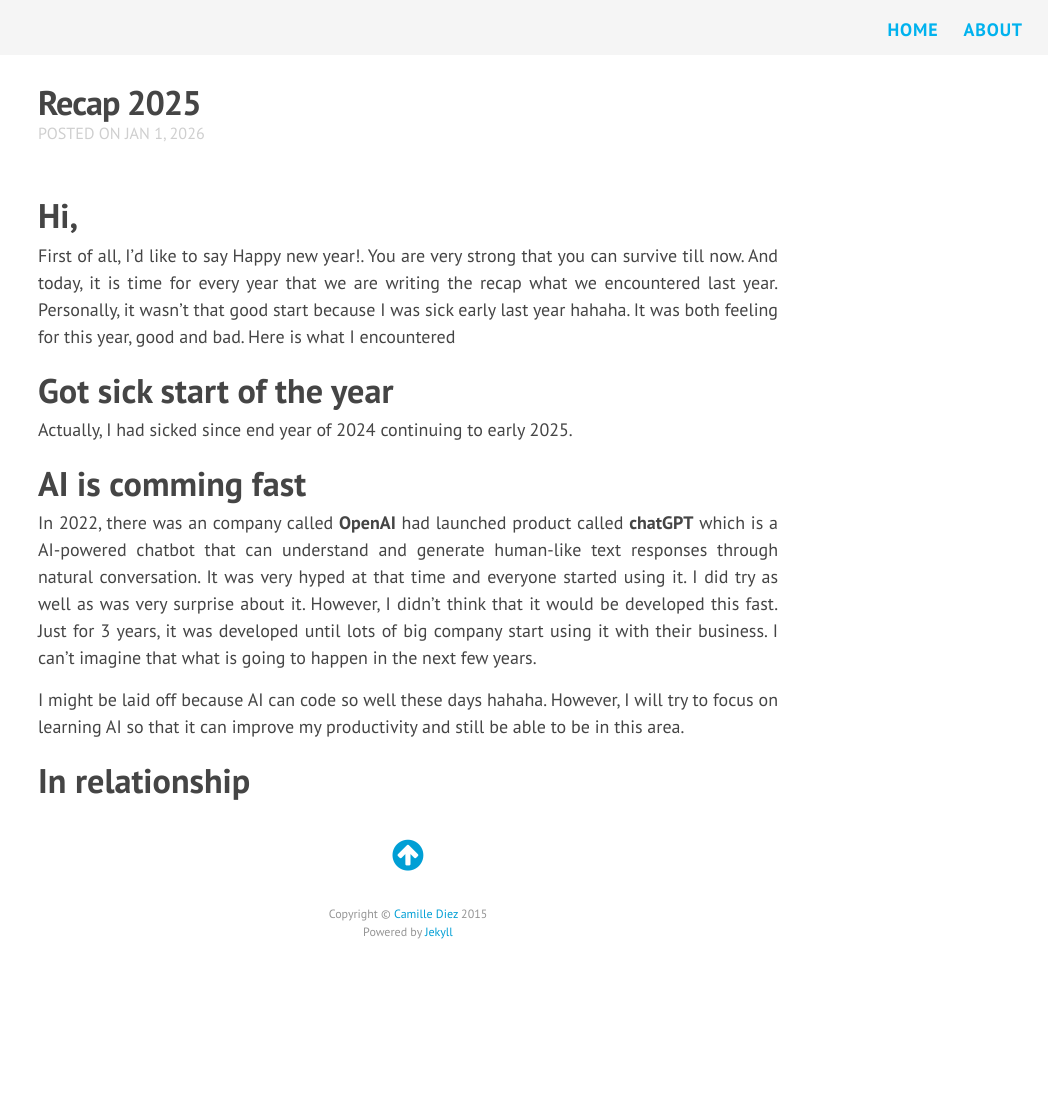
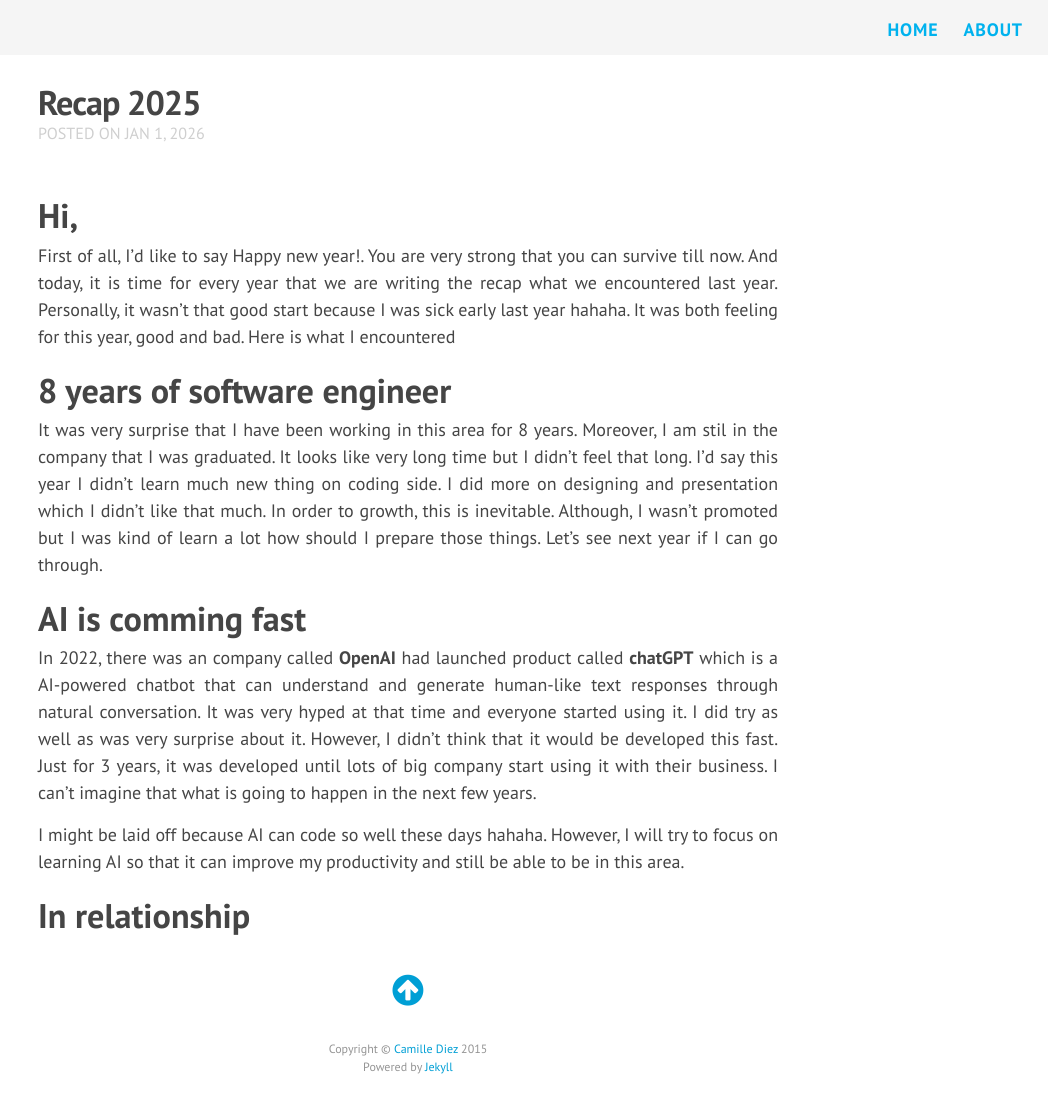
Before and after one commit to oat9002/oat9002.github.io, a Jekyll site: the page built from _posts/2026-01-01-recap-2025.md, in a window 1280 px wide. Shown: the whole page, without its empty margins (232-1280 px from the left). Built offline with Jekyll 4.4.1, drawn with Linux system fonts in a browser that asks for light colours; nearby versions of some CDN libraries; some web fonts are replaced; before the commit the page ends 977 px from its top, so only the background shows below that.

Commit message:
🎉 update recap 2025 post: replace "Got sick start of the year" section with "8 years of software engineer" content

```diff
--- a/_posts/2026-01-01-recap-2025.md
+++ b/_posts/2026-01-01-recap-2025.md
@@ -7,9 +7,9 @@ title: Recap 2025
 
 First of all, I'd like to say Happy new year!. You are very strong that you can survive till now. And today, it is time for every year that we are writing the recap what we encountered last year. Personally, it wasn't that good start because I was sick early last year hahaha. It was both feeling for this year, good and bad. Here is what I encountered
 
-# Got sick start of the year
+# 8 years of software engineer
 
-Actually, I had sicked since end year of 2024 continuing to early 2025.
+It was very surprise that I have been working in this area for 8 years. Moreover, I am stil in the company that I was graduated. It looks like very long time but I didn't feel that long. I'd say this year I didn't learn much new thing on coding side. I did more on designing and presentation which I didn't like that much. In order to growth, this is inevitable. Although, I wasn't promoted but I was kind of learn a lot how should I prepare those things. Let's see next year if I can go through.
 
 # AI is comming fast
 
```
